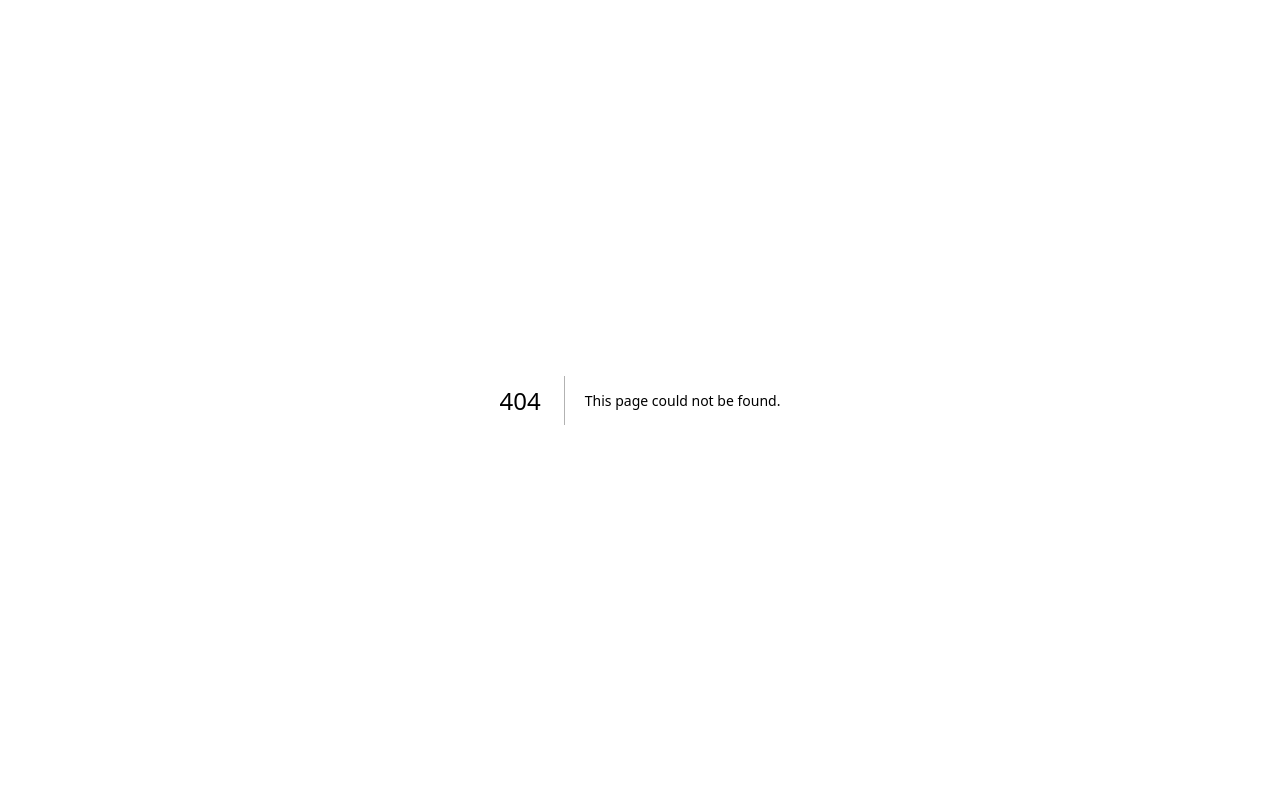
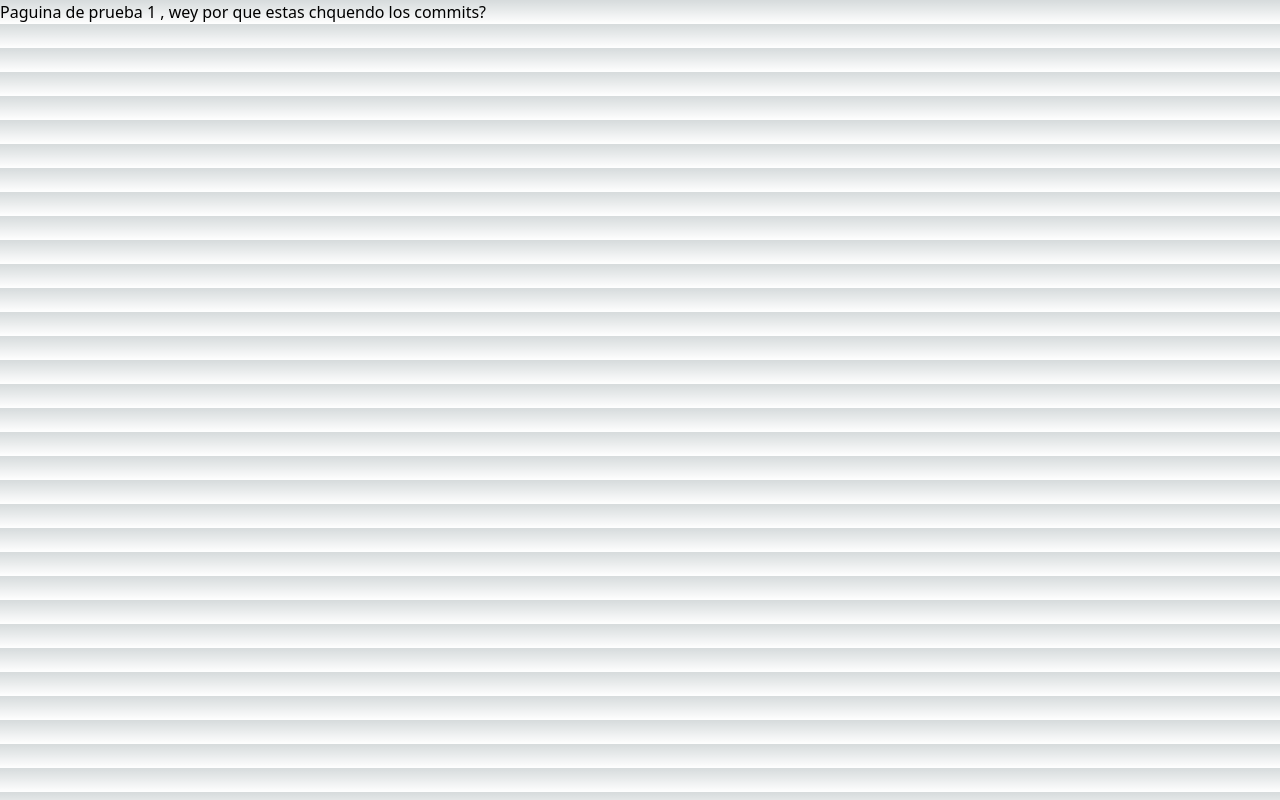
Before and after one commit to KiraBelak/nmad, a Next.js app: page /Prueba1 in a window 1280 px wide. Before the commit this address had no page. Built offline with nearby package versions, Linux system fonts and the light colour scheme.

Commit message:
Modificacion de config y creacion de una prueba

```diff
--- a/next.config.js
+++ b/next.config.js
@@ -1,11 +1,7 @@
-/** @type {import('next').NextConfig} */
-const nextConfig = {
-  reactStrictMode: true,
-}
-
 module.exports = {
   i18n:{
     defaultLocale: "es",
-    locales: ["es", "en", "fr"]
+    locales: ["es", "en", "fr"],
+    localDetection: false,
   }
 }
--- /dev/null
+++ b/pages/Prueba1.js
@@ -0,0 +1,9 @@
+import React from "react"
+
+export default function contact(){
+    return (
+        <div>
+            <h1>Paguina de prueba 1 , wey por que estas chquendo los commits?</h1>
+        </div>
+    )
+}
```
